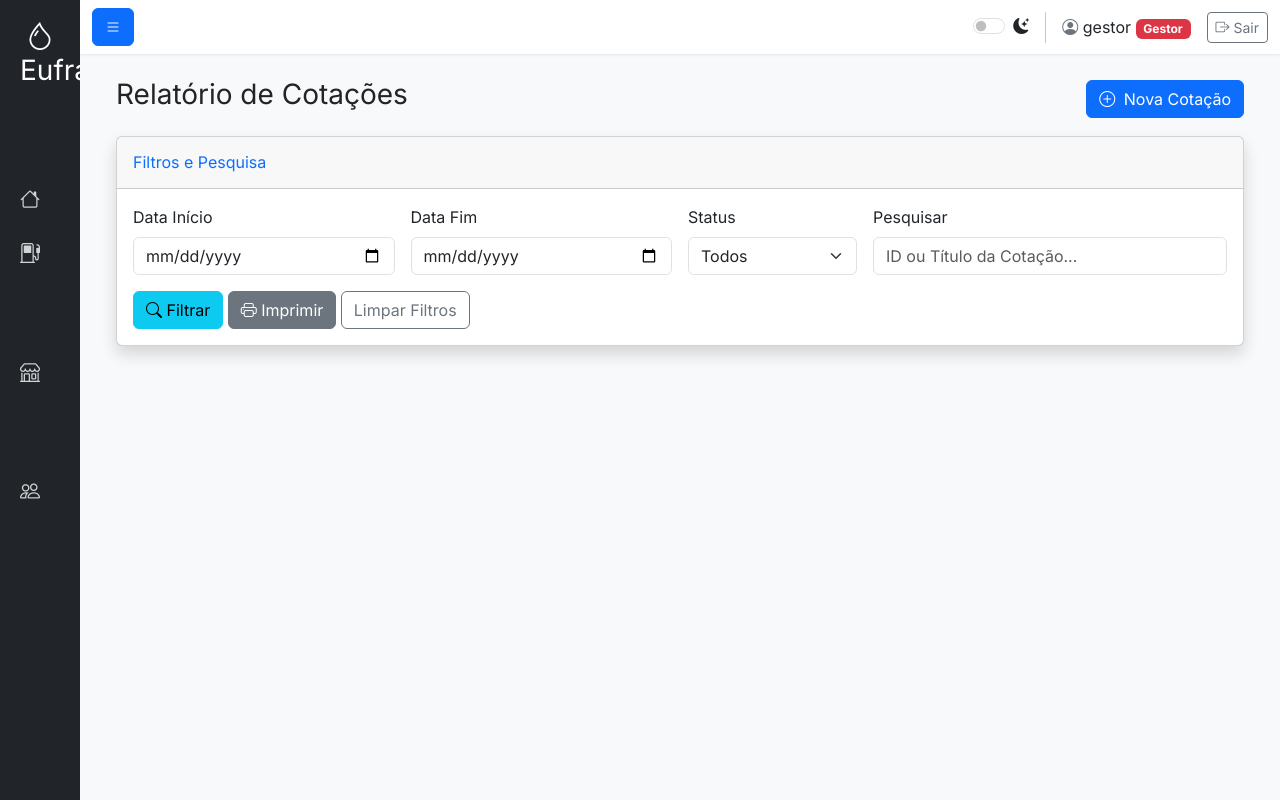
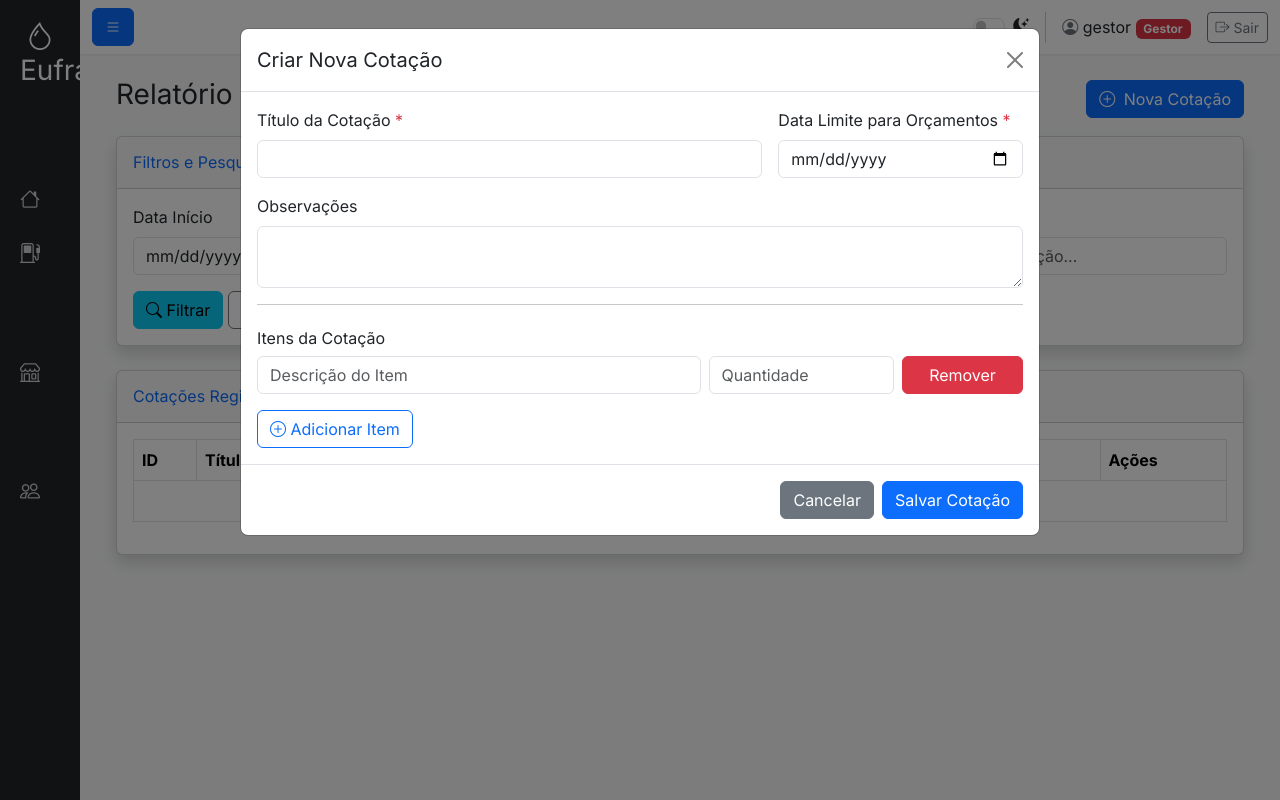
Before and after one commit to Mativis/abas-sys, a Flask app: page /dealers/cotacoes-relatorio in a window 1280 px wide, after a click on "Nova Cotação". Run offline with Flask 3, Linux system fonts and the light colour scheme; a user stored in the database is signed in; data comes from the database, SQL or seed files in the repository; both versions use the stored data as it was after the commit.

Commit message:
commit !save progress!

```diff
--- a/app.py
+++ b/app.py
@@ -114,38 +114,34 @@ def roles_required(roles):
 
 @app.route('/dealers/cotacoes-relatorio', methods=['GET', 'POST'])
 @login_required
+@roles_required(['Administrador', 'Gestor', 'Comprador'])
 def cotacoes_relatorio():
     if request.method == 'POST':
         try:
-            dados = {
-                'titulo': request.form['titulo'],
-                'data_limite': request.form['data_limite'],
-                'observacoes': request.form.get('observacoes', ''),
-                'itens': []
-            }
-            descricoes = request.form.getlist('item_descricao[]')
-            quantidades = request.form.getlist('item_quantidade[]')
+            dados = {'titulo': request.form['titulo'], 'data_limite': request.form['data_limite'],
+                     'observacoes': request.form.get('observacoes', ''), 'itens': []}
 
-            for i in range(len(descricoes)):
-                if descricoes[i] and quantidades[i]:
-                    dados['itens'].append({'descricao': descricoes[i], 'quantidade': quantidades[i]})
+            for desc, quant in zip(request.form.getlist('item_descricao[]'), request.form.getlist('item_quantidade[]')):
+                if desc and quant:
+                    dados['itens'].append({'descricao': desc, 'quantidade': quant})
 
             if not dados['itens']:
-                flash('Você deve adicionar pelo menos um item à cotação.', 'warning')
-                return redirect(url_for('cotacoes_relatorio'))
-
-            cotacao_id = criar_cotacao_com_itens(session['user_id'], dados)
-
-            if cotacao_id:
-                flash('Cotação criada com sucesso!', 'success')
-                return redirect(url_for('cotacao_detalhe', cotacao_id=cotacao_id))
+                flash('Adicione pelo menos um item à cotação.', 'warning')
             else:
-                flash('Erro ao criar cotação.', 'danger')
+                cotacao_id = criar_cotacao_com_itens(session['user_id'], dados)
+                if cotacao_id:
+                    flash('Cotação criada com sucesso!', 'success')
+                    return redirect(url_for('cotacao_detalhe', cotacao_id=cotacao_id))
+                else:
+                    flash('Erro ao criar cotação.', 'danger')
         except Exception as e:
             flash(f'Erro na operação: {str(e)}', 'danger')
+        # Redireciona para o método GET para recarregar a lista
         return redirect(url_for('cotacoes_relatorio'))
 
-    # Lógica de Filtros para GET
+    # --- CORREÇÃO PRINCIPAL ---
+    # Esta lógica agora é executada para TODAS as requisições GET (carregamento da página).
+    # Ela pega os filtros da URL (se existirem) e busca os dados no banco.
     filtros = {
         'data_inicio': request.args.get('data_inicio', ''),
         'data_fim': request.args.get('data_fim', ''),
@@ -153,11 +149,10 @@ def cotacoes_relatorio():
         'pesquisa': request.args.get('pesquisa', '')
     }
 
+    # A busca no banco de dados sempre acontece ao carregar a página.
     cotacoes_list = obter_cotacoes_com_filtros(**filtros)
 
-    if request.args.get('imprimir'):
-        return render_template('relatorio_cotacoes_impressao.html', cotacoes=cotacoes_list, filtros=filtros, data_emissao=datetime.now().strftime('%d/%m/%Y %H:%M'))
-
+    # A variável 'cotacoes' é sempre passada para o template.
     return render_template('cotacoes_relatorio.html', active_page='cotacoes', cotacoes=cotacoes_list, filtros=filtros)
 
 @app.route('/uploads/<path:filename>')
@@ -609,20 +604,25 @@ def api_excluir_troca_oleo(identificacao, tipo):
 def api_criar_registro():
     try:
         dados = request.get_json()
-        if not all([dados.get('data'), dados.get('placa'), dados.get('combustivel'), dados.get('litros'), dados.get('custo_por_litro')]):
+        if not all([dados.get('data'), dados.get('placa'), dados.get('combustivel')]):
             return jsonify({'success': False, 'error': 'Dados obrigatórios faltando.'}), 400
 
-        litros = float(dados['litros'])
-        custo_por_litro = float(dados['custo_por_litro'])
+        # CORREÇÃO: Converte valores que podem vir vazios para float, tratando como 0.0
+        litros = float(dados.get('litros') or 0)
+        custo_por_litro = float(dados.get('custo_por_litro') or 0)
         desconto = float(dados.get('desconto', 0))
-        custo_bruto = round(litros * custo_por_litro, 2)
-        custo_liquido = round(custo_bruto - desconto, 2)
 
-        dados['custo_bruto'] = custo_bruto
-        dados['custo_liquido'] = custo_liquido
+        # Atribui os valores convertidos de volta ao dicionário
+        dados['litros'] = litros
+        dados['custo_por_litro'] = custo_por_litro
+        dados['desconto'] = desconto
+        dados['custo_bruto'] = round(litros * custo_por_litro, 2)
+        dados['custo_liquido'] = round(dados['custo_bruto'] - desconto, 2)
 
-        id_criado = criar_registro(dados)
-        return jsonify({'success': True, 'id': id_criado})
+        id = criar_registro(dados)
+        return jsonify({'success': True, 'id': id})
+    except (ValueError, TypeError) as e:
+        return jsonify({'success': False, 'error': f'Valor numérico inválido: {e}'}), 400
     except Exception as e:
         return jsonify({'success': False, 'error': str(e)}), 400
 
@@ -631,36 +631,34 @@ def api_criar_registro():
 @roles_required(['Administrador', 'Gestor', 'Comprador', 'Padrão'])
 def gerenciar_registro(id):
     if request.method == 'GET':
-        try:
-            registro = obter_registro_por_id(id)
-            if registro: return jsonify({'success': True, 'data': registro})
-            return jsonify({'success': False, 'error': 'Registro não encontrado'}), 404
-        except Exception as e: return jsonify({'success': False, 'error': str(e)}), 400
+        # ... (sem alterações)
+        registro = obter_registro_por_id(id)
+        if registro: return jsonify({'success': True, 'data': registro})
+        return jsonify({'success': False, 'error': 'Registro não encontrado'}), 404
 
     elif request.method == 'PUT':
         try:
             dados = request.get_json()
-            if not all([dados.get('data'), dados.get('placa'), dados.get('combustivel'), dados.get('litros'), dados.get('custo_por_litro')]):
-                return jsonify({'success': False, 'error': 'Dados obrigatórios faltando.'}), 400
+            # CORREÇÃO: Garante que todos os campos numéricos sejam convertidos para float
+            dados['litros'] = float(dados.get('litros') or 0)
+            dados['custo_por_litro'] = float(dados.get('custo_por_litro') or 0)
+            dados['desconto'] = float(dados.get('desconto', 0))
+            dados['km'] = int(dados.get('km') or 0)
+            dados['custo_bruto'] = round(dados['litros'] * dados['custo_por_litro'], 2)
+            dados['custo_liquido'] = round(dados['custo_bruto'] - dados['desconto'], 2)
 
-            litros = float(dados['litros'])
-            custo_por_litro = float(dados['custo_por_litro'])
-            desconto = float(dados.get('desconto', 0))
-            custo_bruto = round(litros * custo_por_litro, 2)
-            custo_liquido = round(custo_bruto - desconto, 2)
-
-            dados['custo_bruto'] = custo_bruto
-            dados['custo_liquido'] = custo_liquido
-
-            if atualizar_registro(id, dados): return jsonify({'success': True})
-            return jsonify({'success': False, 'error': 'Nenhum registro atualizado'}), 404
-        except Exception as e: return jsonify({'success': False, 'error': str(e)}), 400
+            if atualizar_registro(id, dados):
+                return jsonify({'success': True})
+            return jsonify({'success': False, 'error': 'Erro ao atualizar'}), 400
+        except (ValueError, TypeError) as e:
+            return jsonify({'success': False, 'error': f'Valor numérico inválido: {e}'}), 400
+        except Exception as e:
+            return jsonify({'success': False, 'error': str(e)}), 400
 
     elif request.method == 'DELETE':
-        try:
-            if excluir_registro(id): return jsonify({'success': True})
-            return jsonify({'success': False, 'error': 'Nenhum registro excluído'}), 404
-        except Exception as e: return jsonify({'success': False, 'error': str(e)}), 400
+        # ... (sem alterações)
+        if excluir_registro(id): return jsonify({'success': True})
+        return jsonify({'success': False, 'error': 'Nenhum registro excluído'}), 404
 
 @app.route('/api/pedagios', methods=['POST'])
 @login_required
--- a/templates/cotacoes_relatorio.html
+++ b/templates/cotacoes_relatorio.html
@@ -40,7 +40,6 @@
                 <div class="row mt-3">
                     <div class="col-12">
                         <button type="submit" class="btn btn-info"><i class="bi bi-search"></i> Filtrar</button>
-                        <button type="submit" name="imprimir" value="true" class="btn btn-secondary"><i class="bi bi-printer"></i> Imprimir</button>
                         <a href="{{ url_for('cotacoes_relatorio') }}" class="btn btn-outline-secondary">Limpar Filtros</a>
                     </div>
                 </div>
@@ -48,5 +47,56 @@
         </div>
     </div>
 
+    <div class="card shadow mb-4">
+        <div class="card-header py-3">
+            <h6 class="m-0 font-weight-bold text-primary">Cotações Registradas</h6>
+        </div>
+        <div class="card-body">
+            <div class="table-responsive">
+                <table class="table table-bordered" id="dataTable" width="100%" cellspacing="0">
+                    <thead>
+                        <tr>
+                            <th>ID</th>
+                            <th>Título</th>
+                            <th>Criado por</th>
+                            <th>Data de Criação</th>
+                            <th>Data Limite</th>
+                            <th>Status</th>
+                            <th>Ações</th>
+                        </tr>
+                    </thead>
+                    <tbody>
+                        {# CORREÇÃO: Verifica se a lista 'cotacoes' não está vazia antes de iterar #}
+                        {% if cotacoes %}
+                            {% for cotacao in cotacoes %}
+                            <tr>
+                                <td>COT-{{ cotacao.id }}</td>
+                                <td>{{ cotacao.titulo }}</td>
+                                <td>{{ cotacao.criado_por_username }}</td>
+                                <td>{{ cotacao.data_criacao }}</td>
+                                <td>{{ cotacao.data_limite }}</td>
+                                <td>
+                                    <span class="badge {% if cotacao.status == 'Aberta' %}bg-success{% else %}bg-secondary{% endif %}">
+                                        {{ cotacao.status }}
+                                    </span>
+                                </td>
+                                <td>
+                                    <a href="{{ url_for('cotacao_detalhe', cotacao_id=cotacao.id) }}" class="btn btn-info btn-sm">
+                                        <i class="bi bi-eye"></i> Detalhes
+                                    </a>
+                                </td>
+                            </tr>
+                            {% endfor %}
+                        {% else %}
+                            <tr>
+                                <td colspan="7" class="text-center">Nenhuma cotação encontrada. Cadastre uma nova para começar.</td>
+                            </tr>
+                        {% endif %}
+                    </tbody>
+                </table>
+            </div>
+        </div>
     </div>
+</div>
+{% include 'partials/_nova_cotacao_modal.html' %}
 {% endblock %}
--- /dev/null
+++ b/templates/partials/_nova_cotacao_modal.html
@@ -0,0 +1,82 @@
+<div class="modal fade" id="novaCotacaoModal" tabindex="-1" aria-labelledby="novaCotacaoModalLabel" aria-hidden="true">
+    <div class="modal-dialog modal-lg">
+        <div class="modal-content">
+            <div class="modal-header">
+                <h5 class="modal-title" id="novaCotacaoModalLabel">Criar Nova Cotação</h5>
+                <button type="button" class="btn-close" data-bs-dismiss="modal" aria-label="Close"></button>
+            </div>
+            <form id="formNovaCotacao" method="POST" action="{{ url_for('cotacoes_relatorio') }}">
+                <div class="modal-body">
+                    <div class="row g-3">
+                        <div class="col-md-8">
+                            <label for="titulo" class="form-label">Título da Cotação <span class="text-danger">*</span></label>
+                            <input type="text" class="form-control" id="titulo" name="titulo" required>
+                        </div>
+                        <div class="col-md-4">
+                            <label for="data_limite" class="form-label">Data Limite para Orçamentos <span class="text-danger">*</span></label>
+                            <input type="date" class="form-control" id="data_limite" name="data_limite" required>
+                        </div>
+                        <div class="col-12">
+                            <label for="observacoes" class="form-label">Observações</label>
+                            <textarea class="form-control" id="observacoes" name="observacoes" rows="2"></textarea>
+                        </div>
+                    </div>
+
+                    <hr>
+
+                    <h6 class="mt-4">Itens da Cotação</h6>
+                    <div id="itens-container">
+                        <div class="row g-2 mb-2 item-row">
+                            <div class="col-md-7">
+                                <input type="text" class="form-control" name="item_descricao[]" placeholder="Descrição do Item" required>
+                            </div>
+                            <div class="col-md-3">
+                                <input type="number" class="form-control" name="item_quantidade[]" placeholder="Quantidade" min="1" required>
+                            </div>
+                            <div class="col-md-2">
+                                <button type="button" class="btn btn-danger w-100" onclick="removerItem(this)">Remover</button>
+                            </div>
+                        </div>
+                    </div>
+                    <button type="button" class="btn btn-outline-primary mt-2" onclick="adicionarItem()">
+                        <i class="bi bi-plus-circle"></i> Adicionar Item
+                    </button>
+                </div>
+                <div class="modal-footer">
+                    <button type="button" class="btn btn-secondary" data-bs-dismiss="modal">Cancelar</button>
+                    <button type="submit" class="btn btn-primary">Salvar Cotação</button>
+                </div>
+            </form>
+        </div>
+    </div>
+</div>
+
+<script>
+    function adicionarItem() {
+        const container = document.getElementById('itens-container');
+        const novoItem = document.createElement('div');
+        novoItem.classList.add('row', 'g-2', 'mb-2', 'item-row');
+        novoItem.innerHTML = `
+            <div class="col-md-7">
+                <input type="text" class="form-control" name="item_descricao[]" placeholder="Descrição do Item" required>
+            </div>
+            <div class="col-md-3">
+                <input type="number" class="form-control" name="item_quantidade[]" placeholder="Quantidade" min="1" required>
+            </div>
+            <div class="col-md-2">
+                <button type="button" class="btn btn-danger w-100" onclick="removerItem(this)">Remover</button>
+            </div>
+        `;
+        container.appendChild(novoItem);
+    }
+
+    function removerItem(button) {
+        // Garante que pelo menos um item permaneça
+        const container = document.getElementById('itens-container');
+        if (container.children.length > 1) {
+            button.closest('.item-row').remove();
+        } else {
+            alert('É necessário pelo menos um item na cotação.');
+        }
+    }
+</script>
```
Also changed, not shown: templates/pedidos_relatorio.html (+50 -1 lines), abastecimentos.db.
